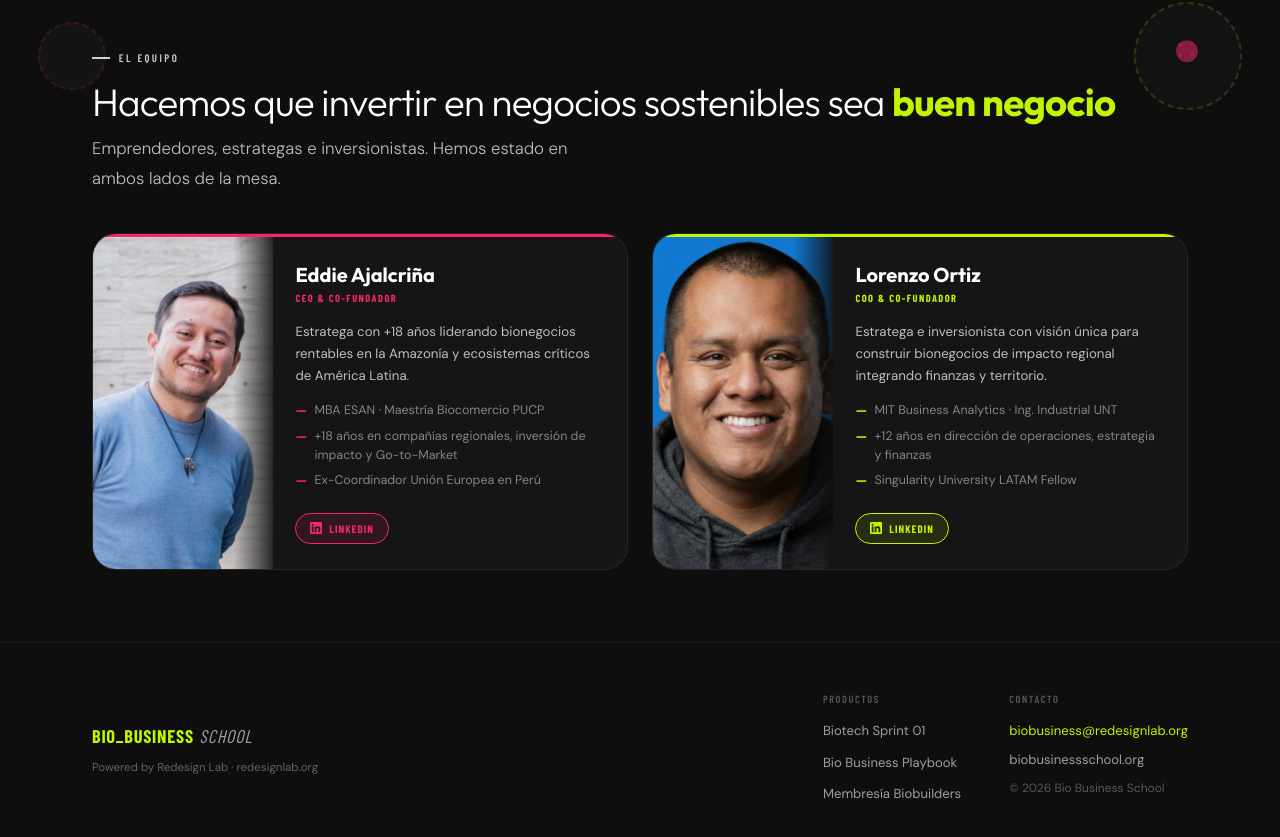
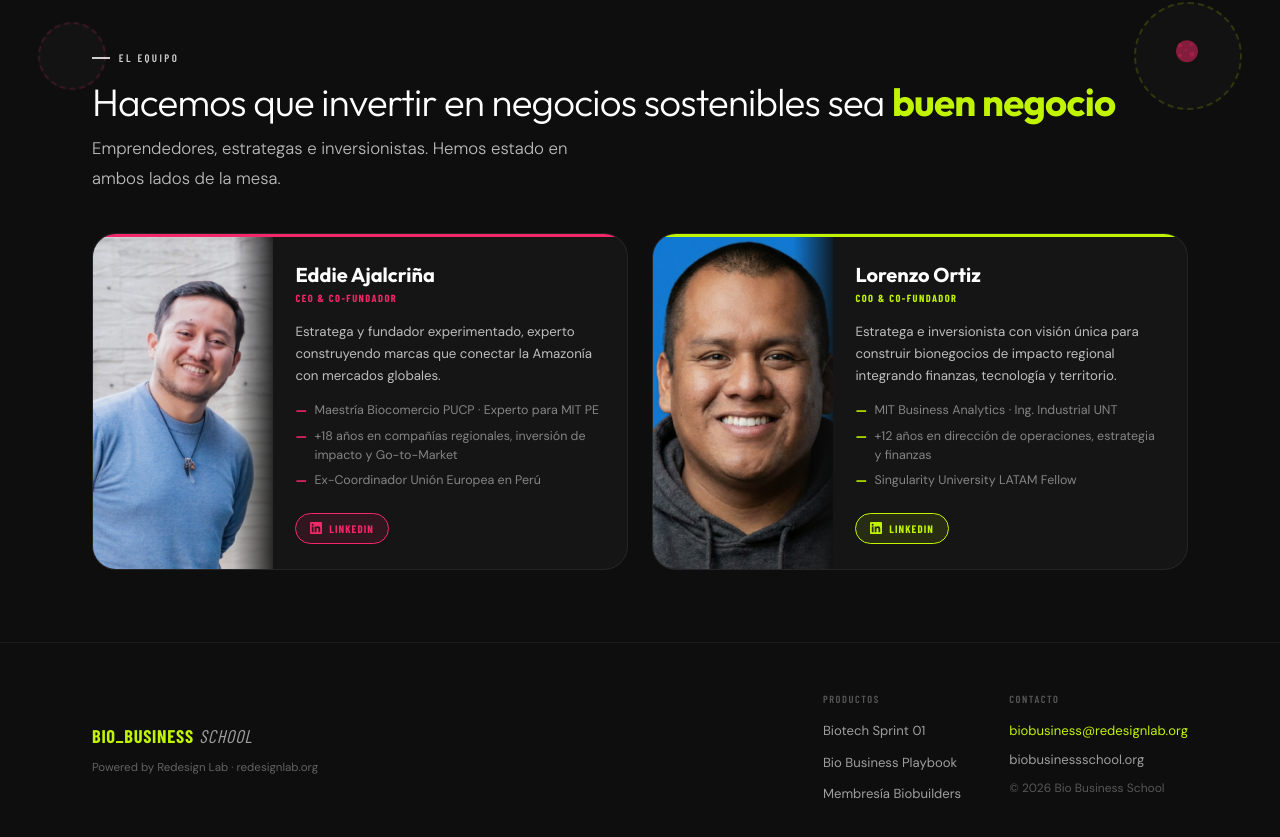
Before and after one commit to eajalcrina/BBS-Thinkific, a React (Vite) app: page / in a window 1280 px wide. Shown: the part 5678-6515 px from the top of the page. Built offline with nearby package versions, Linux system fonts and the light colour scheme.

Commit message:
Update Team.jsx

```diff
--- a/src/components/Team.jsx
+++ b/src/components/Team.jsx
@@ -4,8 +4,8 @@ import { motion } from 'framer-motion'
 const LiIcon = () => <svg viewBox="0 0 24 24" width="12" height="12" fill="currentColor"><path d="M20.447 20.452h-3.554v-5.569c0-1.328-.027-3.037-1.852-3.037-1.853 0-2.136 1.445-2.136 2.939v5.667H9.351V9h3.414v1.561h.046c.477-.9 1.637-1.85 3.37-1.85 3.601 0 4.267 2.37 4.267 5.455v6.286zM5.337 7.433a2.062 2.062 0 0 1-2.063-2.065 2.064 2.064 0 1 1 2.063 2.065zm1.782 13.019H3.555V9h3.564v11.452zM22.225 0H1.771C.792 0 0 .774 0 1.729v20.542C0 23.227.792 24 1.771 24h20.451C23.2 24 24 23.227 24 22.271V1.729C24 .774 23.2 0 22.222 0h.003z"/></svg>
 
 const founders = [
-  { name:'Eddie Ajalcriña', role:'CEO & Co-Fundador', photo:'/eddie.jpg', bio:'Estratega con +18 años liderando bionegocios rentables en la Amazonía y ecosistemas críticos de América Latina.', credentials:['MBA ESAN · Maestría Biocomercio PUCP','+18 años en compañías regionales, inversión de impacto y Go-to-Market','Ex-Coordinador Unión Europea en Perú'], li:'https://www.linkedin.com/in/eddieajalcrina/', accent:'var(--rose)', accentBg:'rgba(243,39,105,0.12)', glowColor:'rgba(243,39,105,0.25)' },
-  { name:'Lorenzo Ortiz', role:'COO & Co-Fundador', photo:'/lorenzo.jpg', bio:'Estratega e inversionista con visión única para construir bionegocios de impacto regional integrando finanzas y territorio.', credentials:['MIT Business Analytics · Ing. Industrial UNT','+12 años en dirección de operaciones, estrategia y finanzas','Singularity University LATAM Fellow'], li:'https://www.linkedin.com/in/lorenzoortiz/', accent:'var(--lime)', accentBg:'rgba(193,244,0,0.10)', glowColor:'rgba(193,244,0,0.20)' },
+  { name:'Eddie Ajalcriña', role:'CEO & Co-Fundador', photo:'/eddie.jpg', bio:'Estratega y fundador experimentado, experto construyendo marcas que conectar la Amazonía con mercados globales.', credentials:['Maestría Biocomercio PUCP · Experto para MIT PE','+18 años en compañías regionales, inversión de impacto y Go-to-Market','Ex-Coordinador Unión Europea en Perú'], li:'https://www.linkedin.com/in/eddieajalcrina/', accent:'var(--rose)', accentBg:'rgba(243,39,105,0.12)', glowColor:'rgba(243,39,105,0.25)' },
+  { name:'Lorenzo Ortiz', role:'COO & Co-Fundador', photo:'/lorenzo.jpg', bio:'Estratega e inversionista con visión única para construir bionegocios de impacto regional integrando finanzas, tecnología y territorio.', credentials:['MIT Business Analytics · Ing. Industrial UNT','+12 años en dirección de operaciones, estrategia y finanzas','Singularity University LATAM Fellow'], li:'https://www.linkedin.com/in/lorenzoortiz/', accent:'var(--lime)', accentBg:'rgba(193,244,0,0.10)', glowColor:'rgba(193,244,0,0.20)' },
 ]
 
 const orbsRose = [
```
